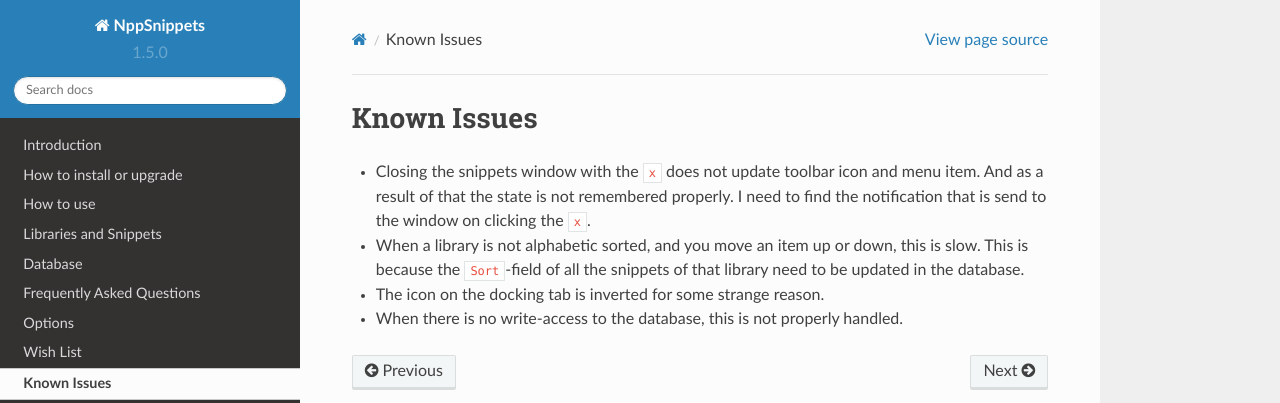
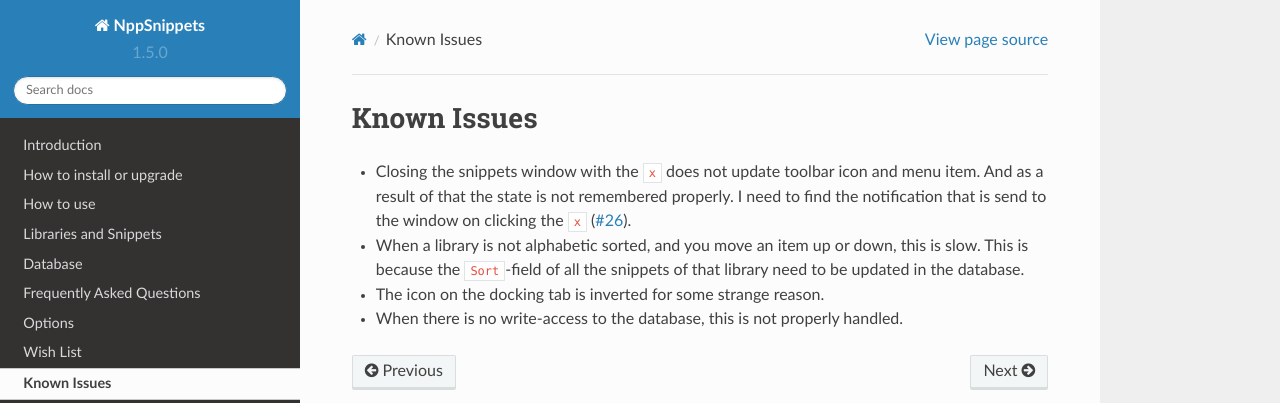
Before and after one commit to ffes/nppsnippets, a Sphinx documentation site: the page built from docs/known-issues.rst, in a window 1280 px wide. Shown: the top 403 px of the page. Built offline with Sphinx 7.4.7 and the Read the Docs theme 2.0.0, drawn with Linux system fonts in a browser that asks for light colours.

Commit message:
Add links to corresponding issues

```diff
--- a/docs/known-issues.rst
+++ b/docs/known-issues.rst
@@ -4,7 +4,7 @@
 -  Closing the snippets window with the ``x`` does not update toolbar icon
    and menu item. And as a result of that the state is not remembered
    properly. I need to find the notification that is send to the window
-   on clicking the ``x``.
+   on clicking the ``x``  (`#26`_).
 
 -  When a library is not alphabetic sorted, and you move an item up or
    down, this is slow. This is because the ``Sort``-field of all the
@@ -13,3 +13,5 @@
 -  The icon on the docking tab is inverted for some strange reason.
 
 -  When there is no write-access to the database, this is not properly handled.
+
+.. _#26: https://github.com/ffes/nppsnippets/issues/26
--- a/docs/wishlist.rst
+++ b/docs/wishlist.rst
@@ -16,7 +16,7 @@
 -  Remember the last select snippet from the list. Useful when switching
    between different languages.
 
--  Add support for multiple selections.
+-  Add support for multiple selections (`#2`_).
 
 -  Easier sorting for non-alphabetic libraries. (move to top, move to
    bottom, dragging?)
@@ -31,4 +31,5 @@
 -  Libraries can be hard to find when there is something wrong with the
    languages that are set for this library.
 
+.. _#2: https://github.com/ffes/nppsnippets/issues/2
 .. _#7: https://github.com/ffes/nppsnippets/issues/7
```
